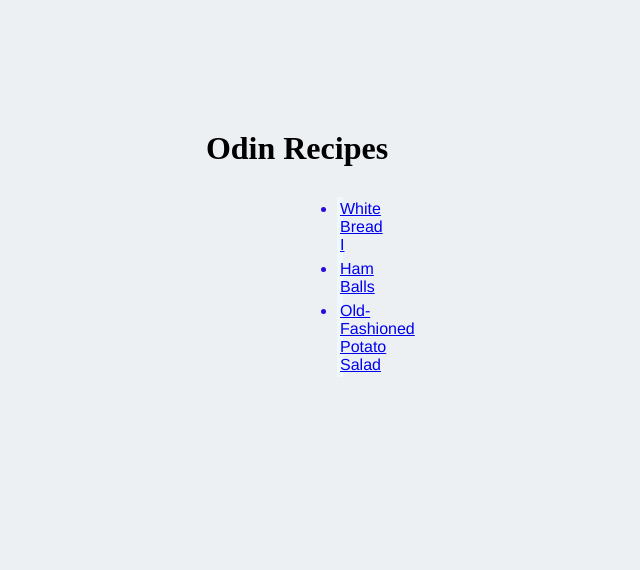
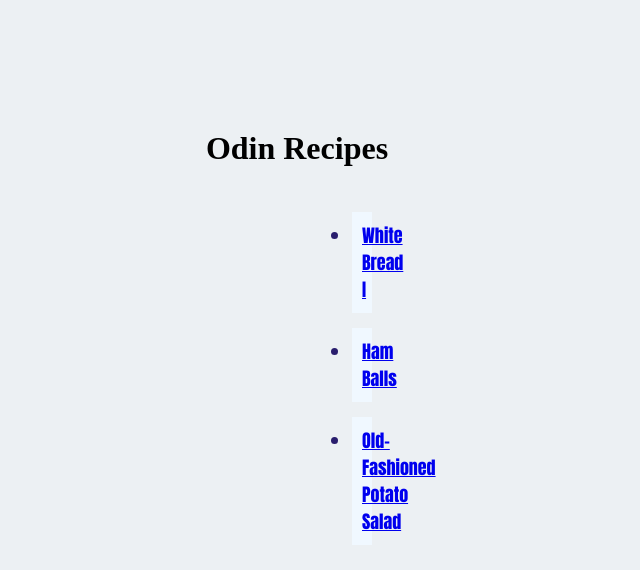
Before and after one commit to jacobusgrobler/odin-recipes, a plain HTML site: page index.html in a window 1280 px wide. Shown: the whole page, without its empty margins (343-983 px from the left). Drawn offline with Linux system fonts and the light colour scheme.

Commit message:
Margin and Padding Odin Recipes Repair

```diff
--- a/index.html
+++ b/index.html
@@ -8,10 +8,10 @@
 </head>
 <body>
     <h1 class="h1i">Odin Recipes</h1>
-    <ul class="listi">
-    <li><a class="links" href="recipes/bread.html">White Bread I</a></li>
-    <li><a class="links" href="recipes/hambals.html">Ham Balls</a></li>
-    <li><a class="links" href="recipes/fashionedpotatosalad.html">Old-Fashioned Potato Salad</a></li>
+    <ul class="listiul">
+    <li class="linksIndex"><a href="recipes/bread.html">White Bread I</a></li>
+    <li class="linksIndex"><a href="recipes/hambals.html">Ham Balls</a></li>
+    <li class="linksIndex"><a href="recipes/fashionedpotatosalad.html">Old-Fashioned Potato Salad</a></li>
     </ul>
 </body>
 </html>
--- a/style.css
+++ b/style.css
@@ -27,7 +27,16 @@ ul{
     background-color: aliceblue;
     margin-left: 680px;
     margin-right: 680px;
-;}
+}
+.linksIndex{
+    font-family:"Impact", 'Haettenschweiler', 'Arial Narrow Bold', sans-serif;
+    color: rgb(41, 29, 109);
+    font-size: large;
+    font-weight: 700;
+    padding: 10px;
+    border: 3px;
+    margin: 15px;
+}
 ol{
     background-color: aliceblue;
     margin-left: 650px;
@@ -37,7 +46,7 @@ ol{
 li{
     font-family:'Franklin Gothic Medium', 'Arial Narrow', Arial, sans-serif;
     font-size: medium;
-    color: rgb(42, 10, 223);
+    color: rgb(41, 29, 109);
     padding: 3px 3px 3px 3px;
     background-color: aliceblue;
     border: 1px 1px 1px 1px;
```
Also changed, not shown: recipes/bread.html (+1 -1 lines), recipes/fashionedpotatosalad.html (+1 -1 lines), recipes/hambals.html (+1 -1 lines).
